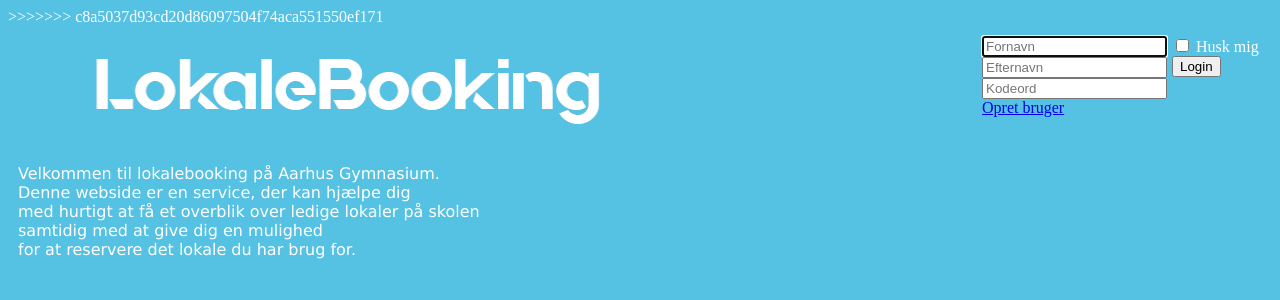
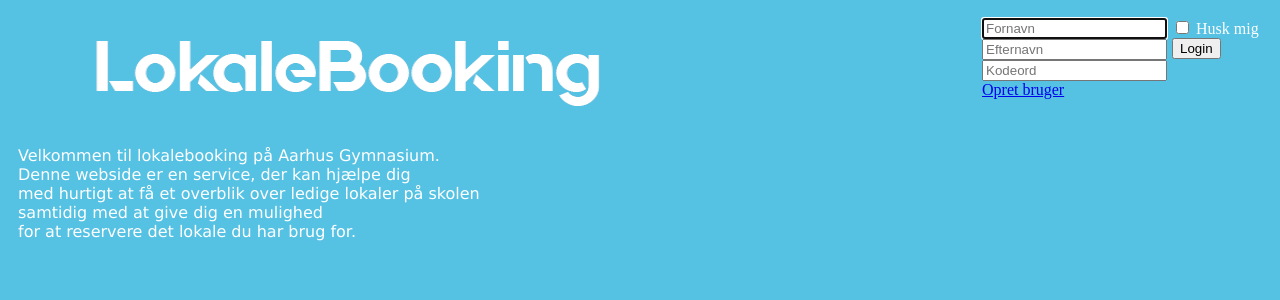
Before and after one commit to flixhack/lokaleBookIT, a PHP site: page /Front.php in a window 1280 px wide. Shown: the top 300 px of the page. Run offline with PHP 8.4, Linux system fonts and the light colour scheme; data that the repository does not hold is empty.

Commit message:
Rettelse

```diff
--- a/lokale/root/Front.php
+++ b/lokale/root/Front.php
@@ -5,21 +5,9 @@ include 'header.php';
 
 <!DOCTYPE html>
 <html lang="en" dir="ltr">
-  <!---<head>
+  <head>
     <meta charset="utf-8">
-<<<<<<< HEAD
     <title>LokaleBooking - Aarhus Gymnasium</title>
-=======
-    <meta name="viewport" content="width=device-width, initial-scale=1, shrink-to-fit=no">
-    <meta name="description" content="">
-    <meta name="author" content="">
-    <link rel="icon" href="../../../../favicon.ico">
-    <link href="CSS.css" rel="stylesheet" type="text/css">
-    <link href="/Programmering/loggedIn/style.css" rel="stylesheet" type="text/css">
-    <title>LokaleBooking - Aarhus Gymnasium</title>-->
-
-  <!-- <link href="style2.css" rel="stylesheet"> -->
->>>>>>> c8a5037d93cd20d86097504f74aca551550ef171
   </head>
 
 <div class="container-1">
```
